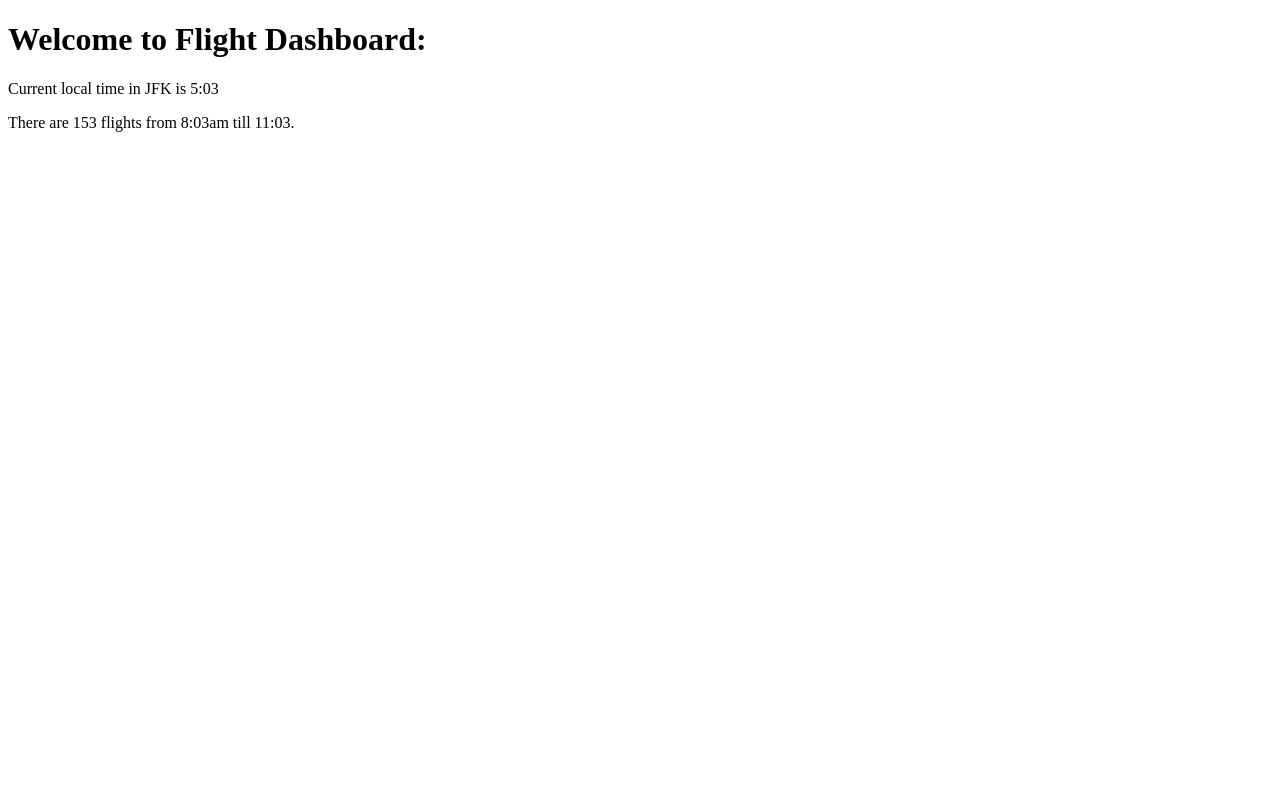
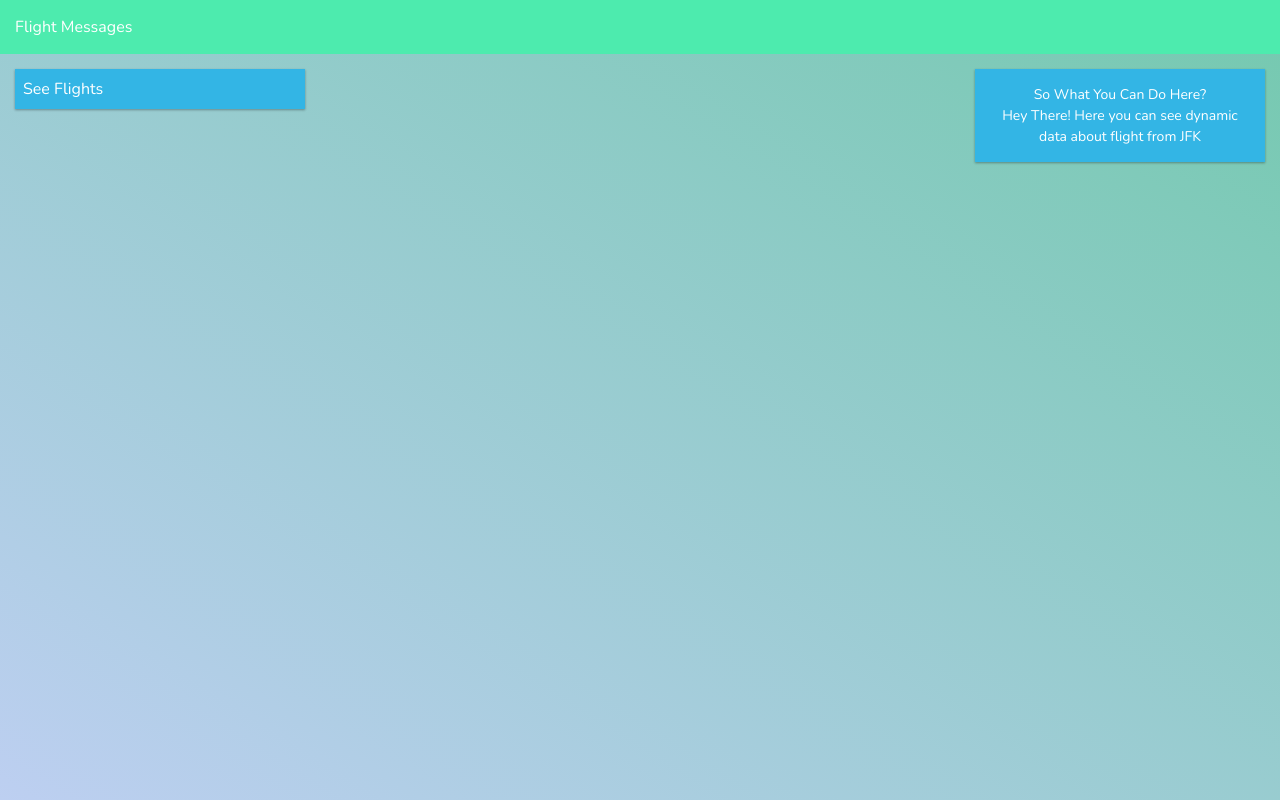
Before and after one commit to bariudin777/Atriis-Flight-app, an Angular app in the folder front-end/: page / in a window 1280 px wide. Built offline with nearby package versions, Linux system fonts and the light colour scheme; no server answers.

Commit message:
working on displaying data

```diff
--- a/front-end/package.json
+++ b/front-end/package.json
@@ -18,6 +18,7 @@
     "@angular/platform-browser": "~13.3.0",
     "@angular/platform-browser-dynamic": "~13.3.0",
     "@angular/router": "~13.3.0",
+    "bulma": "^0.9.3",
     "rxjs": "~7.5.0",
     "tslib": "^2.3.0",
     "zone.js": "~0.11.4"
--- a/front-end/src/app/home/home.component.html
+++ b/front-end/src/app/home/home.component.html
@@ -1,7 +1,25 @@
-<div class="home-wrapper">
-    <div class="flight-display">
-        <h1>Welcome to Flight Dashboard:</h1>
-        <p>Current local time in JFK is 5:03</p>
-        <p>There are 153 flights from 8:03am till 11:03.</p>
+<div class="header">
+    <h1>Flight Messages</h1>
+  </div>
+
+  <div class="row">
+    <div class="col-3 col-s-3 menu">
+      <ul>
+        <li>See Flights</li>
+
+      </ul>
     </div>
-</div>
+
+    <div class="col-6 col-s-9">
+      <!-- <h1>Current local time in {{Iata}} is {{currAirPortTime}}</h1>
+      <p> There are {{numberOfFLights}} flights from {{startTime}} till {{endTime}}.</p> -->
+    </div>
+
+    <div class="col-3 col-s-12">
+      <div class="aside">
+        <h2>So What You Can Do Here?</h2>
+        <p>Hey There! Here you can see dynamic data about flight from JFK</p>
+
+      </div>
+    </div>
+  </div>
--- a/front-end/src/app/home/home.component.scss
+++ b/front-end/src/app/home/home.component.scss
@@ -0,0 +1,89 @@
+* {
+    box-sizing: border-box;
+  }
+
+  .row::after {
+    content: "";
+    clear: both;
+    display: table;
+  }
+
+  [class*="col-"] {
+    float: left;
+    padding: 15px;
+  }
+
+  html {
+    font-family: "Lucida Sans", sans-serif;
+  }
+
+  .header {
+    background-color: #4debae;
+    color: #ffffff;
+    padding: 15px;
+  }
+
+  .menu ul {
+    list-style-type: none;
+    margin: 0;
+    padding: 0;
+  }
+
+  .menu li {
+    padding: 8px;
+    margin-bottom: 7px;
+    background-color: #33b5e5;
+    color: #ffffff;
+    box-shadow: 0 1px 3px rgba(0,0,0,0.12), 0 1px 2px rgba(0,0,0,0.24);
+  }
+
+  .menu li:hover {
+    background-color: #0099cc;
+  }
+
+  .aside {
+    background-color: #33b5e5;
+    padding: 15px;
+    color: #ffffff;
+    text-align: center;
+    font-size: 14px;
+    box-shadow: 0 1px 3px rgba(0,0,0,0.12), 0 1px 2px rgba(0,0,0,0.24);
+  }
+
+
+
+  /* For mobile phones: */
+  [class*="col-"] {
+    width: 100%;
+  }
+
+  @media only screen and (min-width: 600px) {
+    /* For tablets: */
+    .col-s-1 {width: 8.33%;}
+    .col-s-2 {width: 16.66%;}
+    .col-s-3 {width: 25%;}
+    .col-s-4 {width: 33.33%;}
+    .col-s-5 {width: 41.66%;}
+    .col-s-6 {width: 50%;}
+    .col-s-7 {width: 58.33%;}
+    .col-s-8 {width: 66.66%;}
+    .col-s-9 {width: 75%;}
+    .col-s-10 {width: 83.33%;}
+    .col-s-11 {width: 91.66%;}
+    .col-s-12 {width: 100%;}
+  }
+  @media only screen and (min-width: 768px) {
+    /* For desktop: */
+    .col-1 {width: 8.33%;}
+    .col-2 {width: 16.66%;}
+    .col-3 {width: 25%;}
+    .col-4 {width: 33.33%;}
+    .col-5 {width: 41.66%;}
+    .col-6 {width: 50%;}
+    .col-7 {width: 58.33%;}
+    .col-8 {width: 66.66%;}
+    .col-9 {width: 75%;}
+    .col-10 {width: 83.33%;}
+    .col-11 {width: 91.66%;}
+    .col-12 {width: 100%;}
+  }
--- a/front-end/src/app/home/home.component.ts
+++ b/front-end/src/app/home/home.component.ts
@@ -1,5 +1,6 @@
 import { Component, OnInit } from '@angular/core';
 import { DataService } from '../services/data.service';
+import { FlightsData } from '../services/Models/flights-data.model';
 
 
 @Component({
@@ -8,6 +9,7 @@ import { DataService } from '../services/data.service';
   styleUrls: ['./home.component.scss']
 })
 export class HomeComponent implements OnInit {
+
   mockDat:Array<Object> =[  {
     "flightID": "LEZG",
     "departureTimeS": "2022-04-30T15:15:00+00:00",
@@ -17,7 +19,8 @@ export class HomeComponent implements OnInit {
 
   constructor(private dataManager:DataService) { }
   ngOnInit(): void {
-    let res = this.dataManager.getFlightData();
+    const res = this.dataManager.getFlightData();
+
   }
 
 
--- a/front-end/src/app/services/data.service.ts
+++ b/front-end/src/app/services/data.service.ts
@@ -1,6 +1,7 @@
 import { HttpClient } from '@angular/common/http';
 import { Injectable } from '@angular/core';
 import { environment } from 'src/environments/environment';
+import { FlightsData } from './Models/flights-data.model';
 
 @Injectable({
   providedIn: 'root'
@@ -8,9 +9,11 @@ import { environment } from 'src/environments/environment';
 export class DataService {
 
   constructor(private http: HttpClient) { }
+
+
   getFlightData() {
-    return this.http.post(`${environment.apiBaseUrl}getFlights`,{}).subscribe((res) => {
-      console.log(res)
+    return this.http.post<FlightsData>(`${environment.apiBaseUrl}getFlights`, {}).subscribe(({}) => {
+      return
     });
   }
 
--- /dev/null
+++ b/front-end/src/main-styles.scss
@@ -0,0 +1,71 @@
+// This is where we put global styles and change variable values
+
+// Import Fonts (Lato and Nunito)
+@import url('https://fonts.googleapis.com/css?family=Lato:400,700|Nunito:400,700');
+
+$turquoise: #bdcff1;
+$green: #74c9af;
+$light-green: #4b9771;
+$dark-green: rgb(0, 100, 80);
+
+$light: #f8f8f8;
+
+
+// Update Bulma's global variables
+$family-sans-serif: "Nunito", sans-serif;
+$primary: $green;
+
+$link: $turquoise;
+
+
+// Update some of Bulma's component variables
+
+$control-border-width: 2px;
+$input-border-color: transparent;
+$input-shadow: none;
+
+
+// Set custom global styles (will be applied to whole app)
+
+html {
+    background: linear-gradient(to right top, $turquoise, $green);
+}
+
+html, body {
+    height: 100%;
+}
+
+.centered-content {
+    display: flex;
+    justify-content: center;
+    align-items: center;
+    width: 100%;
+    height: 100%;
+}
+
+.modal-box {
+    min-height: 200px;
+    width: 100%;
+    max-width: 580px;
+    background: white;
+    border-radius: 5px;
+    padding: 35px;
+}
+
+.title {
+    font-family: 'Lato';
+    font-size: 24px;
+    text-transform: uppercase;
+    letter-spacing: 2px;
+    ;
+}
+
+.white-box {
+    padding: 35px;
+    background: white;
+    border-radius: 5px;
+
+    width: 350px;
+    max-width: 350px;
+
+}
--- a/front-end/src/styles.scss
+++ b/front-end/src/styles.scss
@@ -1 +1,5 @@
 /* You can add global styles to this file, and also import other style files */
+
+// @import '../node_modules/bulma/bulma.sass';
+@import 'main-styles';
+@import '../node_modules/bulma/bulma.sass';
```
Also changed, not shown: front-end/src/app/services/Models/flights-data.model.ts (added, +7 -0 lines), 1 other file (tests, documents, lock files or other folders).
